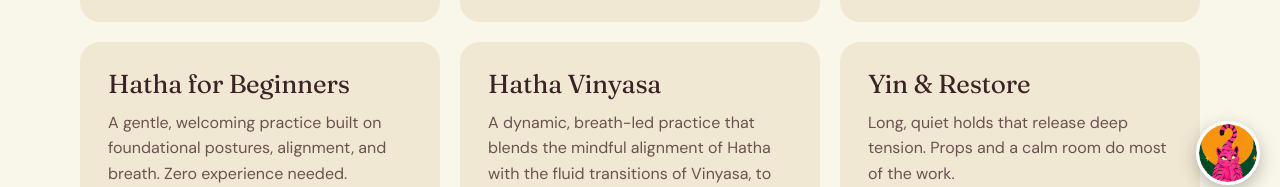
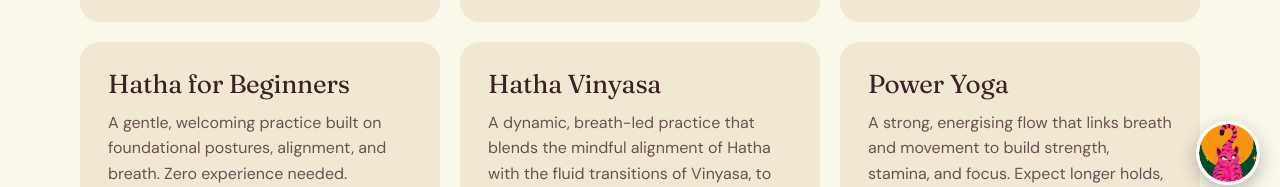
Before and after one commit to plottwistyogastudio-art/Plot-Twist, a Next.js app: page /class-guide in a window 1280 px wide. Shown: the part 595-782 px from the top of the page. Built offline with nearby package versions, Linux system fonts and the light colour scheme; no server answers.

Commit message:
Power Yoga for routine movers

```diff
--- a/data/classTypes.ts
+++ b/data/classTypes.ts
@@ -12,6 +12,7 @@ export const classTypes: ClassType[] = [
   { name: "Slow Flow", desc: "A gentler pace with time to settle into each shape and focus on your breath.", level: "Beginner friendly", intensity: "Light to medium", goodFor: "easing in, or a mindful midweek reset" },
   { name: "Hatha for Beginners", desc: "A gentle, welcoming practice built on foundational postures, alignment, and breath. Zero experience needed.", level: "Beginner", intensity: "Light", goodFor: "first-timers and anyone who loves clear instruction" },
   { name: "Hatha Vinyasa", desc: "A dynamic, breath-led practice that blends the mindful alignment of Hatha with the fluid transitions of Vinyasa, to build strength, mobility, and balance.", level: "All levels", intensity: "Light to medium", goodFor: "building strength and mobility at a steady pace" },
+  { name: "Power Yoga", desc: "A strong, energising flow that links breath and movement to build strength, stamina, and focus. Expect longer holds, steady heat, and a good sweat. Made for routine movers: best if you already exercise or practise regularly.", level: "For routine movers", intensity: "Medium to strong", goodFor: "building strength and stamina, or a workout that clears your head" },
   { name: "Yin & Restore", desc: "Long, quiet holds that release deep tension. Props and a calm room do most of the work.", level: "All levels", intensity: "Gentle", goodFor: "unwinding after a long day or a hard workout" },
   { name: "Prenatal Yoga", desc: "Gentle, supportive movement and breathing for pregnancy, taught by a certified prenatal yoga teacher.", level: "All levels", intensity: "Gentle", goodFor: "staying comfortable and connected during pregnancy (please check with your doctor or midwife first)" },
   { name: "Mat Pilates", desc: "Controlled, core-focused movement on the mat, with an emphasis on alignment and body awareness.", level: "All levels", intensity: "Light to medium", goodFor: "building core strength and body awareness" },
@@ -24,6 +25,7 @@ export const typeInfo: Record<string, string> = {
   "Slow Flow": "A gentler flow with time to settle into each shape and focus on your breath.",
   Hatha: "Classic poses held with clear alignment cues, at a steady pace. A solid base for the rest of your practice.",
   "Hatha Vinyasa": "A dynamic, breath-led practice that blends the mindful alignment of Hatha with the fluid transitions of Vinyasa. All levels.",
+  "Power Yoga": "A strong, energising flow that builds strength, stamina, and focus, with longer holds and a good sweat. For routine movers who already exercise or practise regularly.",
   Yin: "Long, quiet holds that release deep tension. Props and a calm room do most of the work.",
   Prenatal: "Gentle, supportive movement and breathing for pregnancy. Please check with your doctor or midwife first.",
   "Mat Pilates": "Controlled, core-focused movement on the mat, with attention to alignment and body awareness.",
--- a/data/schedule.ts
+++ b/data/schedule.ts
@@ -2,7 +2,7 @@ import { toISO } from "@/lib/dates";
 import { defaultTeachers, type TeacherRec } from "@/data/teachers";
 import { applyLaunchTimetable } from "@/data/timetable";
 
-export const CLASS_TYPES = ["Vinyasa", "Slow Flow", "Hatha", "Hatha Vinyasa", "Yin", "Prenatal", "Mat Pilates"] as const;
+export const CLASS_TYPES = ["Vinyasa", "Slow Flow", "Hatha", "Hatha Vinyasa", "Power Yoga", "Yin", "Prenatal", "Mat Pilates"] as const;
 export type ClassTypeName = (typeof CLASS_TYPES)[number];
 
 // One class as shown on the website (teacher name already filled in)
```
